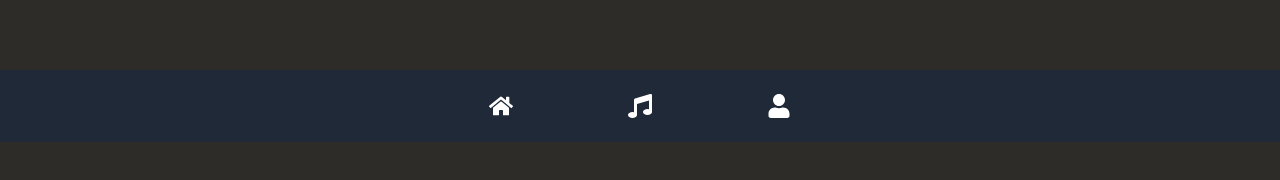
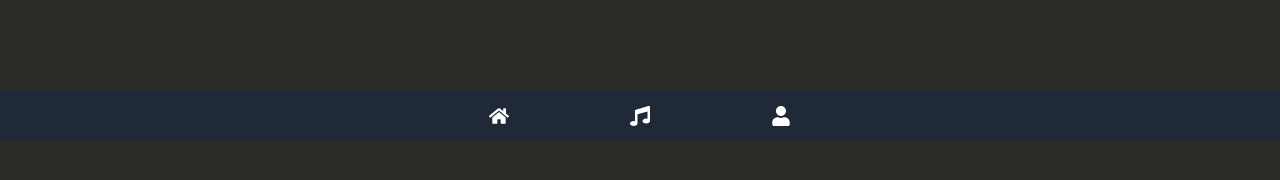
Before and after one commit to Minimalist-00/study-karaoke-test, a Next.js app: page / in a window 1280 px wide. Shown: the part 658-838 px from the top of the page. Built offline with nearby package versions, Linux system fonts and the light colour scheme.

Commit message:
refactor: Update Footer component styling and layout

```diff
--- a/src/components/Footer.tsx
+++ b/src/components/Footer.tsx
@@ -2,17 +2,17 @@ import { FaHome, FaMusic, FaUser } from 'react-icons/fa';
 
 const Footer = () => {
   return (
-    <footer className="fixed bottom-0 left-0 right-0 bg-gray-800 text-white py-4">
+    <footer className="fixed bottom-0 left-0 right-0 bg-gray-800 text-white py-2">
       <div className="mx-auto max-w-[350px] px-4">
         <div className="flex justify-between items-center">
           <button className="focus:outline-none focus:ring-2 focus:ring-white rounded-full p-2 transition-colors duration-200 hover:bg-gray-700">
-            <FaHome className="text-2xl w-6 h-6" />
+            <FaHome className="w-5 h-5" />
           </button>
           <button className="focus:outline-none focus:ring-2 focus:ring-white rounded-full p-2 transition-colors duration-200 hover:bg-gray-700">
-            <FaMusic className="text-2xl w-6 h-6" />
+            <FaMusic className="w-5 h-5" />
           </button>
           <button className="focus:outline-none focus:ring-2 focus:ring-white rounded-full p-2 transition-colors duration-200 hover:bg-gray-700">
-            <FaUser className="text-2xl w-6 h-6" />
+            <FaUser className="w-5 h-5" />
           </button>
         </div>
       </div>
--- a/src/utils/data/mockData.ts
+++ b/src/utils/data/mockData.ts
@@ -44,15 +44,15 @@ export const songs = [
   { id: 9, title: 'RPG', artistId: 3 },
   { id: 10, title: 'Dragon Night', artistId: 3 },
   { id: 11, title: 'RAIN', artistId: 3 },
-  { id: 12, title: 'スノーマジックファンタジー', artistId: 3 },
+  { id: 12, title: '最高到達点', artistId: 3 },
   { id: 13, title: 'だから僕は音楽を辞めた', artistId: 4 },
   { id: 14, title: 'ただ君に晴れ', artistId: 4 },
-  { id: 15, title: '踊り子', artistId: 4 },
+  { id: 15, title: 'ノーチラス', artistId: 4 },
   { id: 16, title: 'ヒッチコック', artistId: 4 },
   { id: 17, title: '廻廻奇譚', artistId: 5 },
   { id: 18, title: '心海', artistId: 5 },
   { id: 19, title: 'ドラマツルギー', artistId: 5 },
-  { id: 20, title: '暴露', artistId: 5 },
+  { id: 20, title: 'アウトサイダー', artistId: 5 },
   { id: 21, title: 'クリスマスソング', artistId: 6 },
   { id: 22, title: '高嶺の花子さん', artistId: 6 },
   { id: 23, title: '水平線', artistId: 6 },
@@ -61,13 +61,13 @@ export const songs = [
   { id: 26, title: 'ずうっといっしょ！', artistId: 7 },
   { id: 27, title: 'スカー', artistId: 7 },
   { id: 28, title: 'ファタール', artistId: 7 },
-  { id: 29, title: '五月雨', artistId: 8 },
-  { id: 30, title: 'もう一度', artistId: 8 },
-  { id: 31, title: '星座になれたら', artistId: 8 },
-  { id: 32, title: '夜明けと蛍', artistId: 8 },
-  { id: 33, title: 'Tokyo Flash', artistId: 9 },
+  { id: 29, title: 'ラブソング', artistId: 8 },
+  { id: 30, title: '幸せの花束', artistId: 8 },
+  { id: 31, title: '白雪', artistId: 8 },
+  { id: 32, title: '絵空', artistId: 8 },
+  { id: 33, title: '東京フラッシュ', artistId: 9 },
   { id: 34, title: '裸の勇者', artistId: 9 },
-  { id: 35, title: 'strobo', artistId: 9 },
+  { id: 35, title: '踊り子', artistId: 9 },
   { id: 36, title: '花占い', artistId: 9 },
   { id: 37, title: 'Pretender', artistId: 10 },
   { id: 38, title: 'Lemon', artistId: 11 },
@@ -109,7 +109,7 @@ export const songs = [
   { id: 74, title: '踊', artistId: 31 },
   { id: 75, title: '新時代', artistId: 31 },
   { id: 76, title: 'ウタカタララバイ', artistId: 31 },
-  { id: 77, title: 'ポニーテール', artistId: 1 },
+  { id: 77, title: 'Dear', artistId: 1 },
   { id: 78, title: 'WanteD! WanteD!', artistId: 1 },
   { id: 79, title: '花に亡霊', artistId: 4 },
   { id: 80, title: '言って。', artistId: 4 },
```
